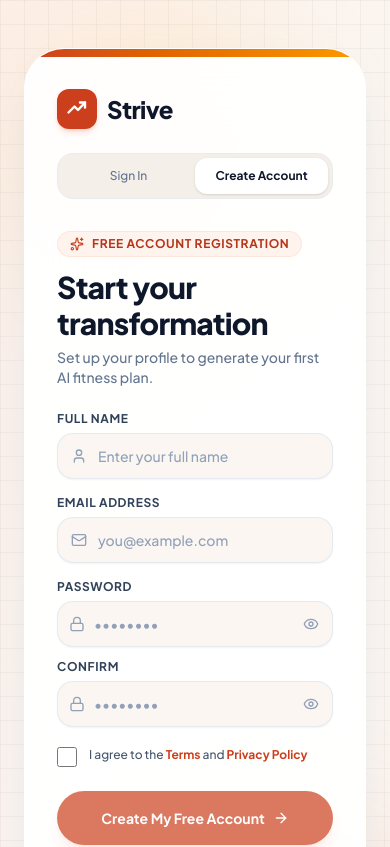
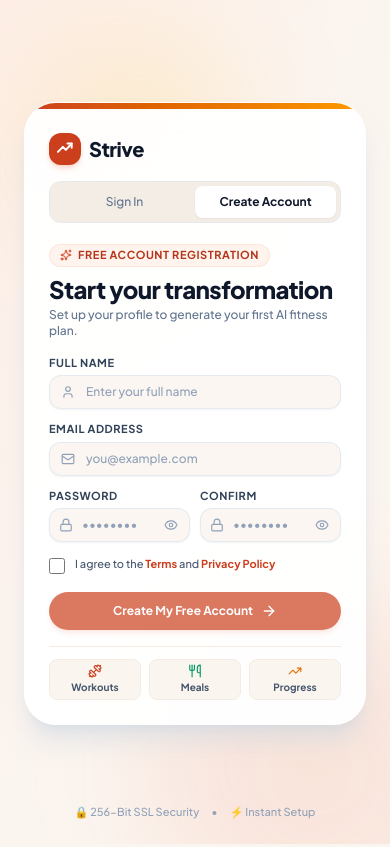
Before and after one commit to josntndr/strive, a Next.js app in the folder frontend/: page /register in a window 390 px wide. Shown: the top 847 px of the page. Built offline with nearby package versions, Linux system fonts and the light colour scheme; no server answers.

Commit message:
Remove scrollbars & background grid lines for a clean, zero-scroll 2-panel layout

```diff
--- a/frontend/src/app/register/page.tsx
+++ b/frontend/src/app/register/page.tsx
@@ -91,9 +91,9 @@ export default function RegisterPage() {
   };
 
   return (
-    <div className="min-h-screen grid lg:grid-cols-2 bg-slate-50 selection:bg-blue-500 selection:text-white">
+    <div className="h-screen max-h-screen overflow-hidden grid lg:grid-cols-2 bg-slate-50 selection:bg-blue-500 selection:text-white">
       {/* 1st Panel: Fitness Visual & Showcase */}
-      <div className="relative hidden lg:flex flex-col justify-between p-12 overflow-hidden bg-slate-900">
+      <div className="relative hidden lg:flex flex-col justify-between p-10 overflow-hidden bg-slate-900 h-full">
         <div
           className="absolute inset-0 bg-cover bg-center opacity-65 scale-105 transition-transform duration-1000"
           style={{ backgroundImage: `url('/images/fitness_auth.jpg')` }}
@@ -103,34 +103,34 @@ export default function RegisterPage() {
         {/* Top Logo */}
         <div className="relative z-10">
           <Link href="/" className="inline-flex items-center space-x-3 group">
-            <div className="bg-blue-600/90 p-2.5 rounded-2xl backdrop-blur-md group-hover:bg-blue-500 transition-all shadow-lg shadow-blue-500/30">
-              <BrandMark className="h-7 w-7 text-white" />
+            <div className="bg-blue-600/90 p-2 rounded-2xl backdrop-blur-md group-hover:bg-blue-500 transition-all shadow-lg shadow-blue-500/30">
+              <BrandMark className="h-6 w-6 text-white" />
             </div>
             <span className="text-2xl font-extrabold text-white tracking-tight">Strive</span>
           </Link>
         </div>
 
         {/* Center Quote & Badges */}
-        <div className="relative z-10 max-w-lg my-auto space-y-6">
-          <div className="inline-flex items-center gap-2 px-3.5 py-1.5 rounded-full bg-white/10 text-white text-xs font-bold uppercase tracking-wider backdrop-blur-md border border-white/15">
+        <div className="relative z-10 max-w-lg my-auto space-y-5">
+          <div className="inline-flex items-center gap-2 px-3.5 py-1 rounded-full bg-white/10 text-white text-xs font-bold uppercase tracking-wider backdrop-blur-md border border-white/15">
             💪 Start Your Journey Today
           </div>
           <h1 className="text-4xl sm:text-5xl font-extrabold text-white leading-tight tracking-tight">
             Build Strong Habits. <br />
             Achieve Your <span className="bg-gradient-to-r from-blue-400 via-coral to-amber-300 bg-clip-text text-transparent">Full Potential.</span>
           </h1>
-          <p className="text-slate-300 text-base leading-relaxed font-medium">
+          <p className="text-slate-300 text-sm sm:text-base leading-relaxed font-medium">
             Create your account in seconds to receive custom workouts, smart meal plans, and intelligent progress tracking.
           </p>
 
-          <div className="flex items-center gap-6 pt-4">
-            <div className="bg-white/10 backdrop-blur-md border border-white/15 rounded-2xl px-5 py-3 text-white">
-              <p className="text-xl font-extrabold">100% Free</p>
-              <p className="text-xs text-slate-300 font-medium">To Get Started</p>
+          <div className="flex items-center gap-5 pt-2">
+            <div className="bg-white/10 backdrop-blur-md border border-white/15 rounded-2xl px-4 py-2.5 text-white">
+              <p className="text-lg font-extrabold">100% Free</p>
+              <p className="text-[11px] text-slate-300 font-medium">To Get Started</p>
             </div>
-            <div className="bg-white/10 backdrop-blur-md border border-white/15 rounded-2xl px-5 py-3 text-white">
-              <p className="text-xl font-extrabold">Instant</p>
-              <p className="text-xs text-slate-300 font-medium">AI Plan Generation</p>
+            <div className="bg-white/10 backdrop-blur-md border border-white/15 rounded-2xl px-4 py-2.5 text-white">
+              <p className="text-lg font-extrabold">Instant</p>
+              <p className="text-[11px] text-slate-300 font-medium">AI Plan Generation</p>
             </div>
           </div>
         </div>
@@ -142,71 +142,62 @@ export default function RegisterPage() {
         </div>
       </div>
 
-      {/* 2nd Panel: Rich Visual Form Container */}
-      <div className="relative flex flex-col justify-between py-12 px-6 sm:px-12 lg:px-16 bg-gradient-to-br from-cream via-slate-50 to-orange-50/40 overflow-y-auto">
-        {/* SVG Grid Pattern Overlay */}
-        <div className="absolute inset-0 bg-[linear-gradient(to_right,#80808012_1px,transparent_1px),linear-gradient(to_bottom,#80808012_1px,transparent_1px)] bg-[size:24px_24px] pointer-events-none" />
+      {/* 2nd Panel: Clean Warm Form Container (No Grid Lines, No Scrollbar) */}
+      <div className="relative flex flex-col justify-between py-6 sm:py-8 px-6 sm:px-12 lg:px-16 bg-gradient-to-br from-cream via-slate-50 to-orange-50/30 h-full max-h-screen overflow-hidden">
+        {/* Ambient Glowing Orbs */}
+        <div className="absolute -bottom-20 -right-20 w-80 h-80 bg-blue-500/10 rounded-full blur-3xl pointer-events-none" />
+        <div className="absolute top-10 left-10 w-48 h-48 bg-amber-400/15 rounded-full blur-3xl pointer-events-none" />
 
-        {/* Ambient Glowing Orbs */}
-        <div className="absolute -bottom-20 -right-20 w-96 h-96 bg-blue-500/10 rounded-full blur-3xl pointer-events-none" />
-        <div className="absolute top-10 left-10 w-60 h-60 bg-amber-400/15 rounded-full blur-3xl pointer-events-none" />
+        <div className="my-auto mx-auto w-full max-w-md bg-white/95 backdrop-blur-2xl rounded-[2rem] border border-white shadow-xl shadow-slate-300/50 overflow-hidden relative z-10">
+          {/* Top Accent Bar */}
+          <div className="h-1.5 w-full bg-gradient-to-r from-blue-600 via-coral to-amber-500" />
 
-        {/* Floating Top Accent Badge */}
-        <div className="hidden sm:flex items-center gap-2 px-3.5 py-1.5 rounded-full bg-white shadow-md border border-slate-200/80 text-xs font-bold text-slate-700 absolute top-8 right-8 z-20 animate-floaty">
-          <Sparkles className="w-4 h-4 text-blue-600 fill-blue-600" />
-          <span>Join Free Today</span>
-        </div>
-
-        <div className="my-auto mx-auto w-full max-w-md bg-white/95 backdrop-blur-2xl rounded-[2.5rem] border border-white shadow-2xl shadow-slate-300/60 overflow-hidden relative z-10 hover-lift">
-          {/* Top Gradient Accent Bar */}
-          <div className="h-2 w-full bg-gradient-to-r from-blue-600 via-coral to-amber-500" />
-
-          <div className="p-8 sm:p-10">
+          <div className="p-6 sm:p-8">
             {/* Mobile Brand Header */}
-            <div className="lg:hidden mb-6 flex items-center justify-between">
-              <Link href="/" className="inline-flex items-center space-x-2.5">
-                <div className="bg-blue-600 p-2 rounded-xl text-white shadow-md shadow-blue-500/20">
-                  <BrandMark className="h-6 w-6 text-white" />
+            <div className="lg:hidden mb-4 flex items-center justify-between">
+              <Link href="/" className="inline-flex items-center space-x-2">
+                <div className="bg-blue-600 p-1.5 rounded-xl text-white shadow-md shadow-blue-500/20">
+                  <BrandMark className="h-5 w-5 text-white" />
                 </div>
-                <span className="text-2xl font-extrabold text-slate-900 tracking-tight">Strive</span>
+                <span className="text-xl font-extrabold text-slate-900 tracking-tight">Strive</span>
               </Link>
             </div>
 
             {/* Auth Tab Switcher */}
-            <div className="flex bg-slate-100/80 p-1 rounded-2xl mb-8 border border-slate-200/60 text-xs font-bold">
+            <div className="flex bg-slate-100/90 p-1 rounded-xl mb-5 border border-slate-200/60 text-xs font-bold">
               <Link
                 href="/login"
-                className="flex-1 py-2.5 rounded-xl text-slate-500 hover:text-slate-900 text-center transition-all"
+                className="flex-1 py-2 rounded-lg text-slate-500 hover:text-slate-900 text-center transition-all"
               >
                 Sign In
               </Link>
               <button
                 type="button"
-                className="flex-1 py-2.5 rounded-xl bg-white text-slate-900 shadow-sm text-center transition-all"
+                className="flex-1 py-2 rounded-lg bg-white text-slate-900 shadow-xs text-center transition-all"
               >
                 Create Account
               </button>
             </div>
 
-            <div className="mb-6">
-              <div className="inline-flex items-center gap-2 px-3 py-1 rounded-full bg-blue-50 text-blue-700 text-xs font-bold uppercase tracking-wider mb-3 border border-blue-100/80">
-                <Sparkles className="w-3.5 h-3.5 text-blue-600" />
+            <div className="mb-4">
+              <div className="inline-flex items-center gap-1.5 px-2.5 py-0.5 rounded-full bg-blue-50 text-blue-700 text-[11px] font-bold uppercase tracking-wider mb-1.5 border border-blue-100/80">
+                <Sparkles className="w-3 h-3 text-blue-600" />
                 Free Account Registration
               </div>
-              <h2 className="text-3xl font-extrabold text-slate-900 tracking-tight">Start your transformation</h2>
-              <p className="mt-1.5 text-sm text-slate-500 font-medium">
+              <h2 className="text-2xl font-extrabold text-slate-900 tracking-tight">Start your transformation</h2>
+              <p className="mt-0.5 text-xs text-slate-500 font-medium">
                 Set up your profile to generate your first AI fitness plan.
               </p>
             </div>
 
-            <form className="space-y-4" onSubmit={onSubmit}>
+            <form className="space-y-3" onSubmit={onSubmit}>
               <div>
-                <label htmlFor="name" className="block text-xs font-bold uppercase tracking-wider text-slate-700 mb-1.5">
+                <label htmlFor="name" className="block text-[11px] font-bold uppercase tracking-wider text-slate-700 mb-1">
                   Full Name
                 </label>
                 <div className="relative">
-                  <div className="absolute inset-y-0 left-0 pl-3.5 flex items-center pointer-events-none text-slate-400">
-                    <User className="h-4 w-4" />
+                  <div className="absolute inset-y-0 left-0 pl-3 flex items-center pointer-events-none text-slate-400">
+                    <User className="h-3.5 w-3.5" />
                   </div>
                   <input
                     id="name"
@@ -216,19 +207,19 @@ export default function RegisterPage() {
                     autoComplete="name"
                     value={formData.name}
                     onChange={(e) => setFormData({ ...formData, name: e.target.value })}
-                    className="block w-full pl-10 pr-4 py-3 bg-slate-50/90 text-slate-900 border border-slate-200/90 rounded-2xl shadow-xs placeholder-slate-400 focus:outline-none focus:ring-4 focus:ring-blue-500/10 focus:border-blue-600 focus:bg-white transition-all text-sm font-medium"
+                    className="block w-full pl-9 pr-3 py-2 bg-slate-50/90 text-slate-900 border border-slate-200/90 rounded-xl shadow-xs placeholder-slate-400 focus:outline-none focus:ring-4 focus:ring-blue-500/10 focus:border-blue-600 focus:bg-white transition-all text-xs font-medium"
                     placeholder="Enter your full name"
                   />
                 </div>
               </div>
 
               <div>
-                <label htmlFor="email" className="block text-xs font-bold uppercase tracking-wider text-slate-700 mb-1.5">
+                <label htmlFor="email" className="block text-[11px] font-bold uppercase tracking-wider text-slate-700 mb-1">
                   Email Address
                 </label>
                 <div className="relative">
-                  <div className="absolute inset-y-0 left-0 pl-3.5 flex items-center pointer-events-none text-slate-400">
-                    <Mail className="h-4 w-4" />
+                  <div className="absolute inset-y-0 left-0 pl-3 flex items-center pointer-events-none text-slate-400">
+                    <Mail className="h-3.5 w-3.5" />
                   </div>
                   <input
                     id="email"
@@ -238,20 +229,20 @@ export default function RegisterPage() {
                     autoComplete="email"
                     value={formData.email}
                     onChange={(e) => setFormData({ ...formData, email: e.target.value })}
-                    className="block w-full pl-10 pr-4 py-3 bg-slate-50/90 text-slate-900 border border-slate-200/90 rounded-2xl shadow-xs placeholder-slate-400 focus:outline-none focus:ring-4 focus:ring-blue-500/10 focus:border-blue-600 focus:bg-white transition-all text-sm font-medium"
+                    className="block w-full pl-9 pr-3 py-2 bg-slate-50/90 text-slate-900 border border-slate-200/90 rounded-xl shadow-xs placeholder-slate-400 focus:outline-none focus:ring-4 focus:ring-blue-500/10 focus:border-blue-600 focus:bg-white transition-all text-xs font-medium"
                     placeholder="you@example.com"
                   />
                 </div>
               </div>
 
-              <div className="grid grid-cols-1 sm:grid-cols-2 gap-3">
+              <div className="grid grid-cols-2 gap-2.5">
                 <div>
-                  <label htmlFor="password" className="block text-xs font-bold uppercase tracking-wider text-slate-700 mb-1.5">
+                  <label htmlFor="password" className="block text-[11px] font-bold uppercase tracking-wider text-slate-700 mb-1">
                     Password
                   </label>
                   <div className="relative">
-                    <div className="absolute inset-y-0 left-0 pl-3 flex items-center pointer-events-none text-slate-400">
-                      <Lock className="h-4 w-4" />
+                    <div className="absolute inset-y-0 left-0 pl-2.5 flex items-center pointer-events-none text-slate-400">
+                      <Lock className="h-3.5 w-3.5" />
                     </div>
                     <input
                       id="password"
@@ -261,26 +252,26 @@ export default function RegisterPage() {
                       autoComplete="new-password"
                       value={formData.password}
                       onChange={(e) => setFormData({ ...formData, password: e.target.value })}
-                      className="block w-full pl-9 pr-9 py-3 bg-slate-50/90 text-slate-900 border border-slate-200/90 rounded-2xl shadow-xs placeholder-slate-400 focus:outline-none focus:ring-4 focus:ring-blue-500/10 focus:border-blue-600 focus:bg-white transition-all text-sm font-medium"
+                      className="block w-full pl-8 pr-8 py-2 bg-slate-50/90 text-slate-900 border border-slate-200/90 rounded-xl shadow-xs placeholder-slate-400 focus:outline-none focus:ring-4 focus:ring-blue-500/10 focus:border-blue-600 focus:bg-white transition-all text-xs font-medium"
                       placeholder="••••••••"
                     />
                     <button
                       type="button"
                       onClick={() => setShowPassword(!showPassword)}
-                      className="absolute right-2.5 top-1/2 -translate-y-1/2 p-1 text-slate-400 hover:text-blue-600 transition-colors"
+                      className="absolute right-2 top-1/2 -translate-y-1/2 p-1 text-slate-400 hover:text-blue-600 transition-colors"
                       aria-label={showPassword ? "Hide password" : "Show password"}
                     >
-                      {showPassword ? <EyeOff className="w-4 h-4" /> : <Eye className="w-4 h-4" />}
+                      {showPassword ? <EyeOff className="w-3.5 h-3.5" /> : <Eye className="w-3.5 h-3.5" />}
                     </button>
                   </div>
                 </div>
                 <div>
-                  <label htmlFor="confirmPassword" className="block text-xs font-bold uppercase tracking-wider text-slate-700 mb-1.5">
+                  <label htmlFor="confirmPassword" className="block text-[11px] font-bold uppercase tracking-wider text-slate-700 mb-1">
                     Confirm
                   </label>
                   <div className="relative">
-                    <div className="absolute inset-y-0 left-0 pl-3 flex items-center pointer-events-none text-slate-400">
-                      <Lock className="h-4 w-4" />
+                    <div className="absolute inset-y-0 left-0 pl-2.5 flex items-center pointer-events-none text-slate-400">
+                      <Lock className="h-3.5 w-3.5" />
                     </div>
                     <input
                       id="confirmPassword"
@@ -290,22 +281,22 @@ export default function RegisterPage() {
                       autoComplete="new-password"
                       value={formData.confirmPassword}
                       onChange={(e) => setFormData({ ...formData, confirmPassword: e.target.value })}
-                      className="block w-full pl-9 pr-9 py-3 bg-slate-50/90 text-slate-900 border border-slate-200/90 rounded-2xl shadow-xs placeholder-slate-400 focus:outline-none focus:ring-4 focus:ring-blue-500/10 focus:border-blue-600 focus:bg-white transition-all text-sm font-medium"
+                      className="block w-full pl-8 pr-8 py-2 bg-slate-50/90 text-slate-900 border border-slate-200/90 rounded-xl shadow-xs placeholder-slate-400 focus:outline-none focus:ring-4 focus:ring-blue-500/10 focus:border-blue-600 focus:bg-white transition-all text-xs font-medium"
                       placeholder="••••••••"
                     />
                     <button
                       type="button"
                       onClick={() => setShowConfirmPassword(!showConfirmPassword)}
-                      className="absolute right-2.5 top-1/2 -translate-y-1/2 p-1 text-slate-400 hover:text-blue-600 transition-colors"
+                      className="absolute right-2 top-1/2 -translate-y-1/2 p-1 text-slate-400 hover:text-blue-600 transition-colors"
                       aria-label={showConfirmPassword ? "Hide confirm password" : "Show confirm password"}
                     >
-                      {showConfirmPassword ? <EyeOff className="w-4 h-4" /> : <Eye className="w-4 h-4" />}
+                      {showConfirmPassword ? <EyeOff className="w-3.5 h-3.5" /> : <Eye className="w-3.5 h-3.5" />}
                     </button>
                   </div>
                 </div>
               </div>
 
-              <div className="flex items-start pt-1">
+              <div className="flex items-start pt-0.5">
                 <div className="flex items-center h-5">
                   <input
                     id="terms"
@@ -313,10 +304,10 @@ export default function RegisterPage() {
                     type="checkbox"
                     checked={acceptedTerms}
                     onChange={(e) => setAcceptedTerms(e.target.checked)}
-                    className="h-5 w-5 text-blue-600 focus:ring-blue-500 border-slate-300 rounded-lg cursor-pointer transition-colors"
+                    className="h-4 w-4 text-blue-600 focus:ring-blue-500 border-slate-300 rounded-md cursor-pointer transition-colors"
                   />
                 </div>
-                <div className="ml-3 text-xs">
+                <div className="ml-2.5 text-[11px]">
                   <label htmlFor="terms" className="font-medium text-slate-600 cursor-pointer select-none">
                     I agree to the{" "}
                     <button
@@ -338,7 +329,7 @@ export default function RegisterPage() {
                 </div>
               </div>
 
-              <div className="pt-2">
+              <div className="pt-1">
                 <button
                   type="submit"
                   disabled={isLoading}
@@ -354,14 +345,14 @@ export default function RegisterPage() {
                       }
                     }
                   }}
-                  className={`w-full flex justify-center items-center py-4 px-4 border border-transparent rounded-full shadow-lg text-sm font-bold text-white transition-all active:scale-95 group ${
+                  className={`w-full flex justify-center items-center py-2.5 px-4 border border-transparent rounded-full shadow-md text-xs sm:text-sm font-bold text-white transition-all active:scale-95 group ${
                     isFormValid
-                      ? "bg-blue-600 hover:bg-blue-700 shadow-blue-500/25 hover:shadow-xl hover:shadow-blue-500/30"
+                      ? "bg-blue-600 hover:bg-blue-700 shadow-blue-500/25 hover:shadow-lg hover:shadow-blue-500/30"
                       : "bg-blue-600/70 hover:bg-blue-600 shadow-blue-500/10"
                   }`}
                 >
                   {isLoading ? (
-                    <Loader2 className="w-5 h-5 animate-spin" />
+                    <Loader2 className="w-4 h-4 animate-spin" />
                   ) : (
                     <span className="flex items-center gap-2">
                       Create My Free Account
@@ -369,28 +360,22 @@ export default function RegisterPage() {
                     </span>
                   )}
                 </button>
-                {!acceptedTerms && !isLoading && (
-                  <p className="mt-2 text-center text-xs text-slate-400 font-medium">
-                    Please accept the terms to enable account creation.
-                  </p>
-                )}
               </div>
             </form>
 
             {/* Feature Highlights Footer inside card */}
-            <div className="mt-6 pt-5 border-t border-slate-100">
-              <p className="text-[11px] font-bold text-slate-400 uppercase tracking-wider mb-2.5 text-center">Included with your account</p>
-              <div className="grid grid-cols-3 gap-2 text-center text-[11px] font-bold text-slate-600">
-                <div className="p-2 rounded-xl bg-slate-50 border border-slate-100 flex flex-col items-center gap-1">
-                  <Dumbbell className="w-4 h-4 text-blue-600" />
+            <div className="mt-4 pt-3 border-t border-slate-100">
+              <div className="grid grid-cols-3 gap-2 text-center text-[10px] font-bold text-slate-600">
+                <div className="p-1 rounded-lg bg-slate-50 border border-slate-100 flex flex-col items-center gap-0.5">
+                  <Dumbbell className="w-3.5 h-3.5 text-blue-600" />
                   <span>Workouts</span>
                 </div>
-                <div className="p-2 rounded-xl bg-slate-50 border border-slate-100 flex flex-col items-center gap-1">
-                  <Utensils className="w-4 h-4 text-emerald-600" />
-                  <span>Meal Plans</span>
+                <div className="p-1 rounded-lg bg-slate-50 border border-slate-100 flex flex-col items-center gap-0.5">
+                  <Utensils className="w-3.5 h-3.5 text-emerald-600" />
+                  <span>Meals</span>
                 </div>
-                <div className="p-2 rounded-xl bg-slate-50 border border-slate-100 flex flex-col items-center gap-1">
-                  <TrendingUp className="w-4 h-4 text-amber-600" />
+                <div className="p-1 rounded-lg bg-slate-50 border border-slate-100 flex flex-col items-center gap-0.5">
+                  <TrendingUp className="w-3.5 h-3.5 text-amber-600" />
                   <span>Progress</span>
                 </div>
               </div>
@@ -399,10 +384,10 @@ export default function RegisterPage() {
         </div>
 
         {/* Security & Trust Footer */}
-        <div className="mt-6 text-center text-xs text-slate-400 font-medium relative z-10 flex items-center justify-center gap-4">
-          <span className="flex items-center gap-1">🔒 256-Bit SSL Security</span>
+        <div className="text-center text-[11px] text-slate-400 font-medium relative z-10 flex items-center justify-center gap-3">
+          <span>🔒 256-Bit SSL Security</span>
           <span>•</span>
-          <span className="flex items-center gap-1">⚡ Instant Setup</span>
+          <span>⚡ Instant Setup</span>
         </div>
       </div>
 
```
Also changed, not shown: frontend/src/app/login/page.tsx (+60 -69 lines).
